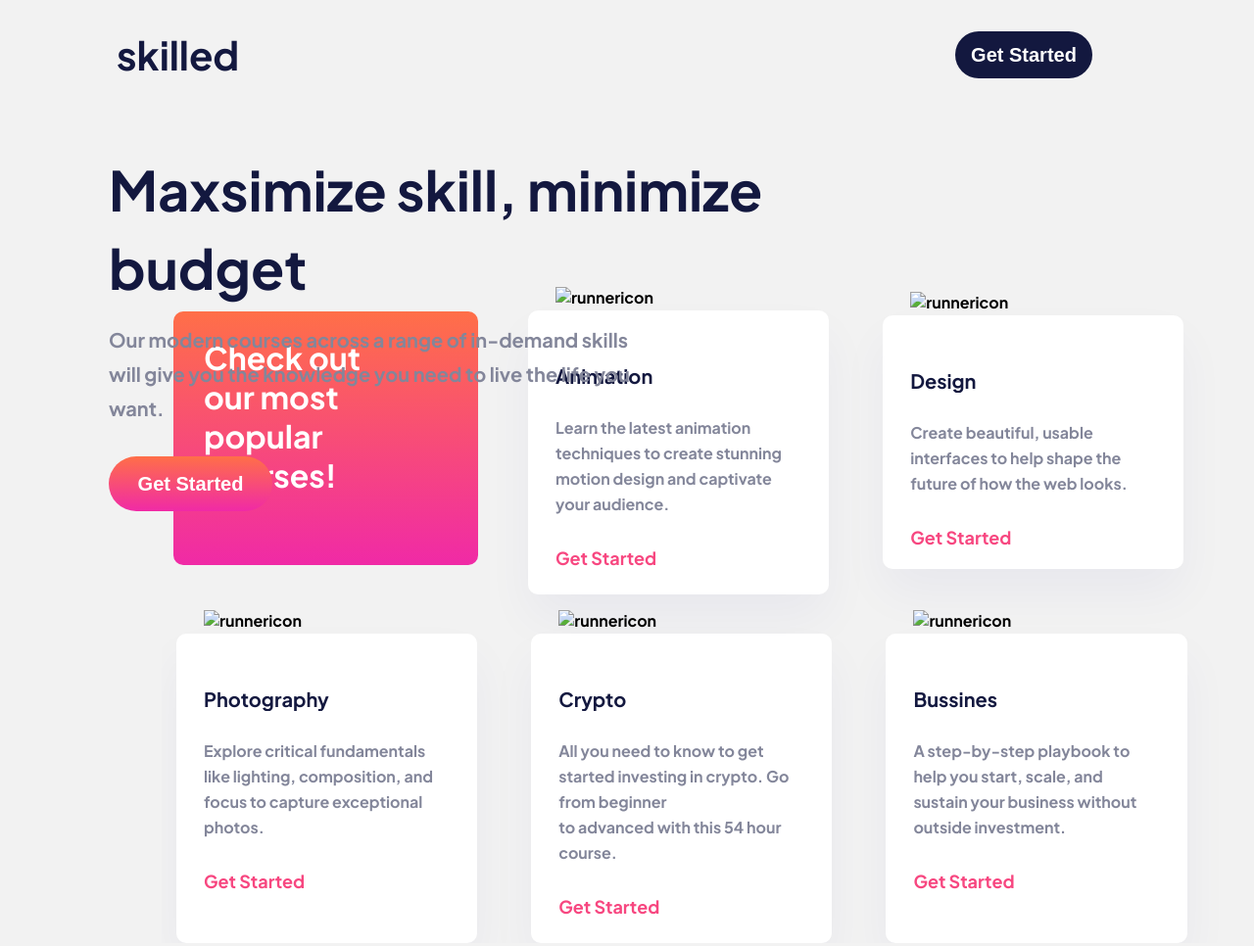
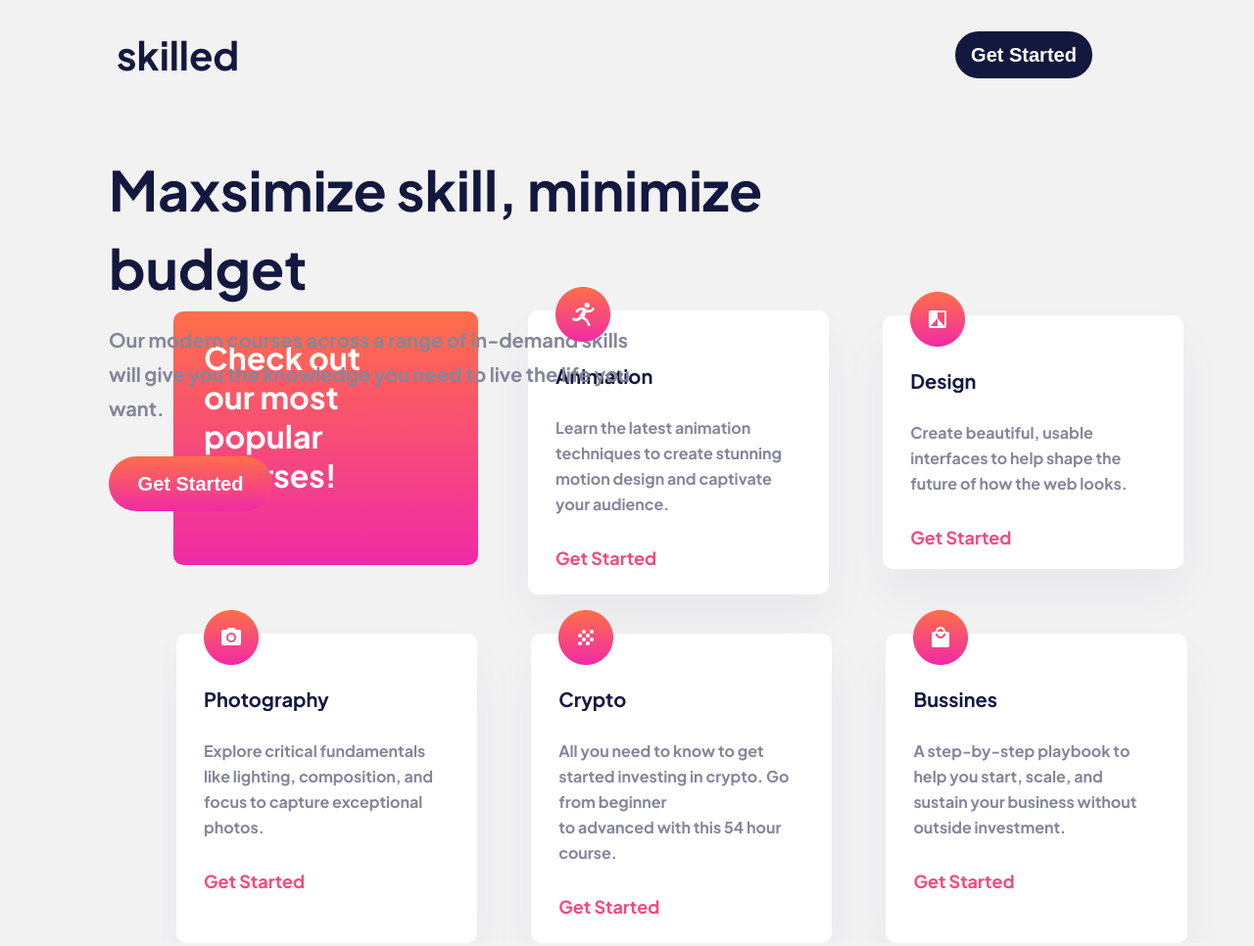
Before and after one commit to GogaKaxadze/skilled-elearning-landing-page, a plain HTML site: page index.html in a window 1280 px wide. Shown: the top 966 px of the page at 98% size. Drawn offline with Linux system fonts and the light colour scheme; the site is published under a folder, as on GitHub Pages, so addresses that start at the root find nothing.

Commit message:
Update index.html

```diff
--- a/index.html
+++ b/index.html
@@ -22,43 +22,43 @@
     knowledge you need to live the life you want.</p>
     <button class="header-last"><a href="#" class="header-last-link">Get Started</a></button>
  </div>
-   <img src="/image/tablet.png" alt="" class="tablet-photo">
-   <img src="/image/desktop.png" alt="" class="desktop-photo">
+   <img src="./image/tablet.png" alt="" class="tablet-photo">
+   <img src="./image/desktop.png" alt="" class="desktop-photo">
 </header>
  <main>
-  <img src="/image/mobile.png" alt="" class="mobile-photo">
+  <img src="./image/mobile.png" alt="" class="mobile-photo">
   <section class="container-block">
     <div class="box">
       <h2 class="main-title">Check out our most popular courses!</h2>
     </div>
   <div class="container sky">
-    <img class="container-img" src="/image/runner.png" alt="runnericon">
+    <img class="container-img" src="./image/runner.png" alt="runnericon">
     <h2 class="container-title">Animation</h2>
     <p class="container-describe">Learn the latest animation techniques to create stunning motion
      design and captivate your audience.</p>
      <a class="container-link" href="#">Get Started</a>
    </div>
    <div class="container design">
-    <img class="container-img" src="/image/design.png" alt="runnericon">
+    <img class="container-img" src="./image/design.png" alt="runnericon">
     <h2 class="container-title">Design</h2>
     <p class="container-describe">Create beautiful, usable interfaces to help shape the future of how the web looks.</p>
      <a class="container-link" href="#">Get Started</a>
    </div>
    <div class="container">
-    <img class="container-img" src="/image/photography.png" alt="runnericon">
+    <img class="container-img" src="./image/photography.png" alt="runnericon">
     <h2 class="container-title">Photography</h2>
     <p class="container-describe">Explore critical fundamentals like lighting, composition, and focus to capture exceptional photos.</p>
      <a class="container-link" href="#">Get Started</a>
    </div>
    <div class="container">
-    <img class="container-img" src="/image/crypto.png"  alt="runnericon">
+    <img class="container-img" src="./image/crypto.png"  alt="runnericon">
     <h2 class="container-title">Crypto</h2>
     <p class="container-describe">All you need to know to get started investing in crypto. Go from beginner
      <br>to advanced with this 54 hour course.</p>
      <a class="container-link" href="#">Get Started</a>
    </div>
    <div class="container">
-    <img class="container-img" src="/image/bussines.png" alt="runnericon">
+    <img class="container-img" src="./image/bussines.png" alt="runnericon">
     <h2 class="container-title">Bussines</h2>
     <p class="container-describe">A step-by-step playbook to help you start, scale, and sustain your business without outside investment.</p>
      <a class="container-link" href="#">Get Started</a>
```
